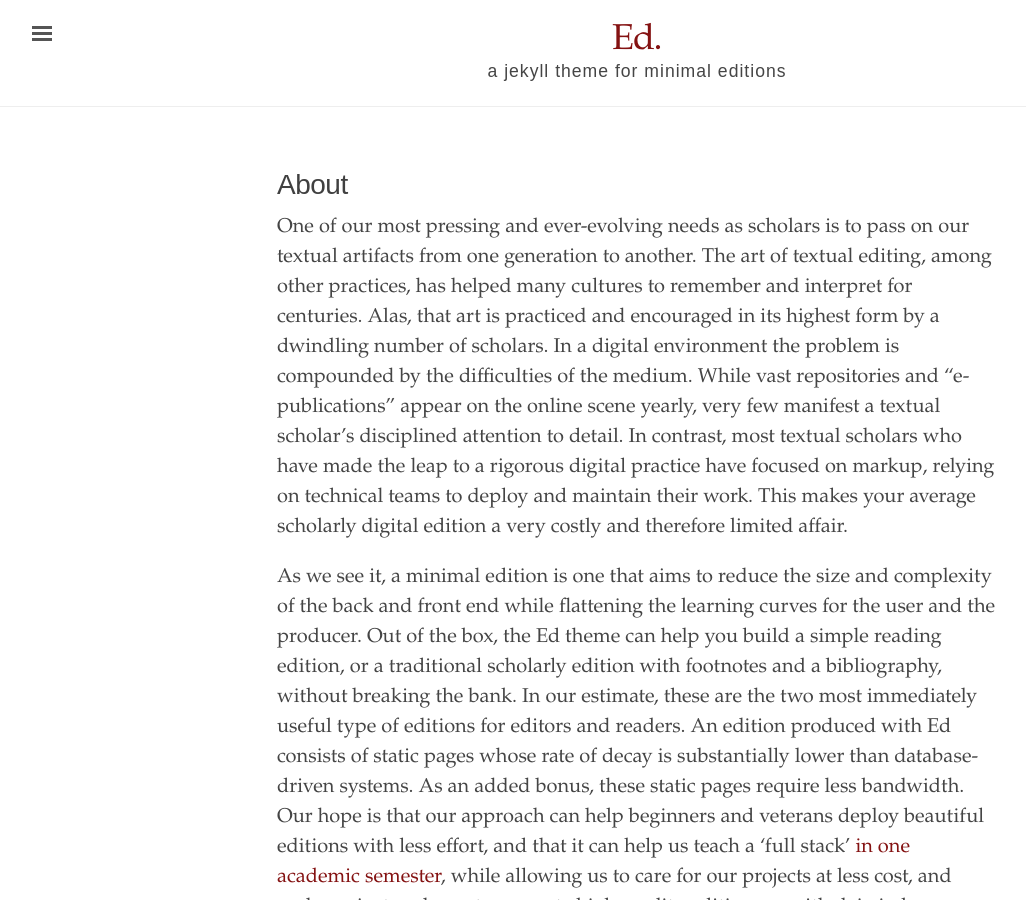
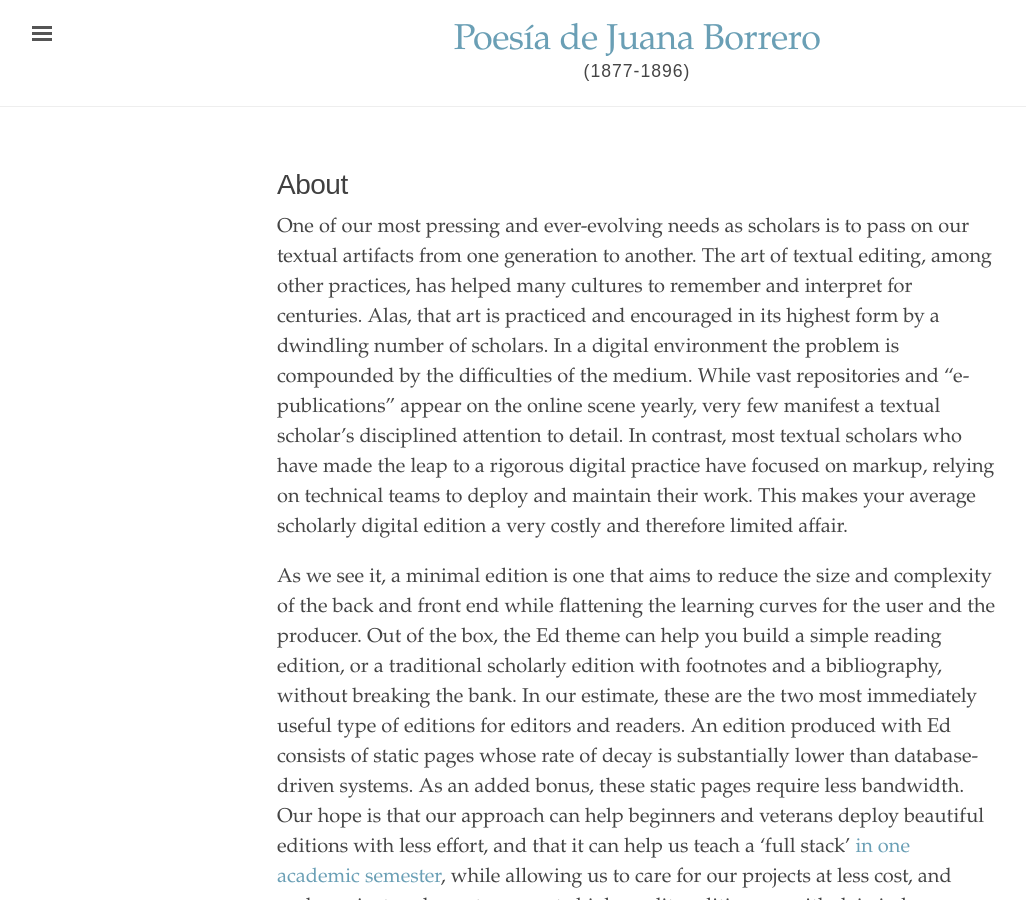
Before and after one commit to edicionesdereparto/juanaborrero, a Jekyll site: the page built from about.md, in a window 1280 px wide and 900 px high. Shown: the whole window, without its empty margins (3-1029 px from the left). Built offline with Jekyll 4.4.1, drawn with Linux system fonts in a browser that asks for light colours; part of the change alters nothing that is shown.

Commit message:
Update _config.yml

```diff
--- a/_config.yml
+++ b/_config.yml
@@ -1,34 +1,35 @@
 # Built with Jekyll 3.6.0
 
-# Setup
-title:               Ed.
-tagline:             'a jekyll theme for minimal editions'
-description:         'Ed is a Jekyll theme designed for textual editors based on minimal computing principles, and focused on legibility and flexibility.'
-url:                 'http://minicomp.github.io'
-baseurl:             '/ed'
+# Site Metadata
+title:               "Poesía de Juana Borrero"
+tagline:             "(1877-1896)"
+description:         "Una colección de los poemas y obras de Juana Borrero, pintora y poeta modernista cubana."
+url:                 "https://eluispr.github.io"
+baseurl:             "/juana" # Adjust to match your GitHub repository name if it's hosted in a subdirectory.
 
-# About/contact
+# About/Contact Information
 author:
-  name:              Alex Gil
-  url:               https://twitter.com/elotroalex
-  email:             colibri.alex@gmail.com
+  name:              "Luis Prieto"
+  url:               "https://eluispr.github.io/juana"
+  email:             "lpriet9@gmail.com"
 
-# Color scheme. Options: red, orange, magenta, cyan, blue, brown
-color-scheme:
+# Color Scheme for the Theme (Options: red, orange, magenta, cyan, blue, brown)
+color-scheme:        "blue"
 
-# Permalinks
+# Permalinks Configuration
 permalink: pretty
-permalink: /:title/
+permalink:           "/:collection/:title/" # Organize by collection and title
 
-# Set encoding to UTF-8
-encoding: utf-8
+# Site Encoding
+encoding:            "utf-8"
 
-# Collections for texts
+# Collections Configuration for Texts
 collections:
   texts:
     output: true
+    permalink: "/texts/:title/" # Organize the texts collection with clean permalinks
 
-# Markdown specs
+# Markdown Processor and Options
 markdown: kramdown
 
 kramdown:
@@ -40,7 +41,7 @@ kramdown:
   smart_quotes:   lsquo,rsquo,ldquo,rdquo
   enable_coderay: false
 
-# Exclusions from the final site
+# Exclusions from the Final Site Build
 exclude:
   - optional
   - vendor
@@ -50,13 +51,16 @@ exclude:
   - backstop_data
   - backstop.json
 
-# Theme
-# (Used for local or custom-server deployments)
-# Uncomment the `theme` line if using the Ed. theme gem on your own computer or server.
-# See https://jekyllrb.com/docs/themes/
+# Theme Configuration
+# Uncomment the `theme` line if using the Ed. theme locally or on a custom server
 # theme: "ed."
 
-# Remote Theme
-# (Used only for GitHub deployments)
-# See https://help.github.com/en/articles/adding-a-jekyll-theme-to-your-github-pages-site
+# Remote Theme for GitHub Deployments
 remote_theme: minicomp/ed
+
+# Plugins Configuration
+plugins:
+  - jekyll-feed
+  - jekyll-seo-tag
+  # Uncomment jekyll-scholar if you need bibliography support and have resolved potential conflicts
+  # - jekyll-scholar
```
